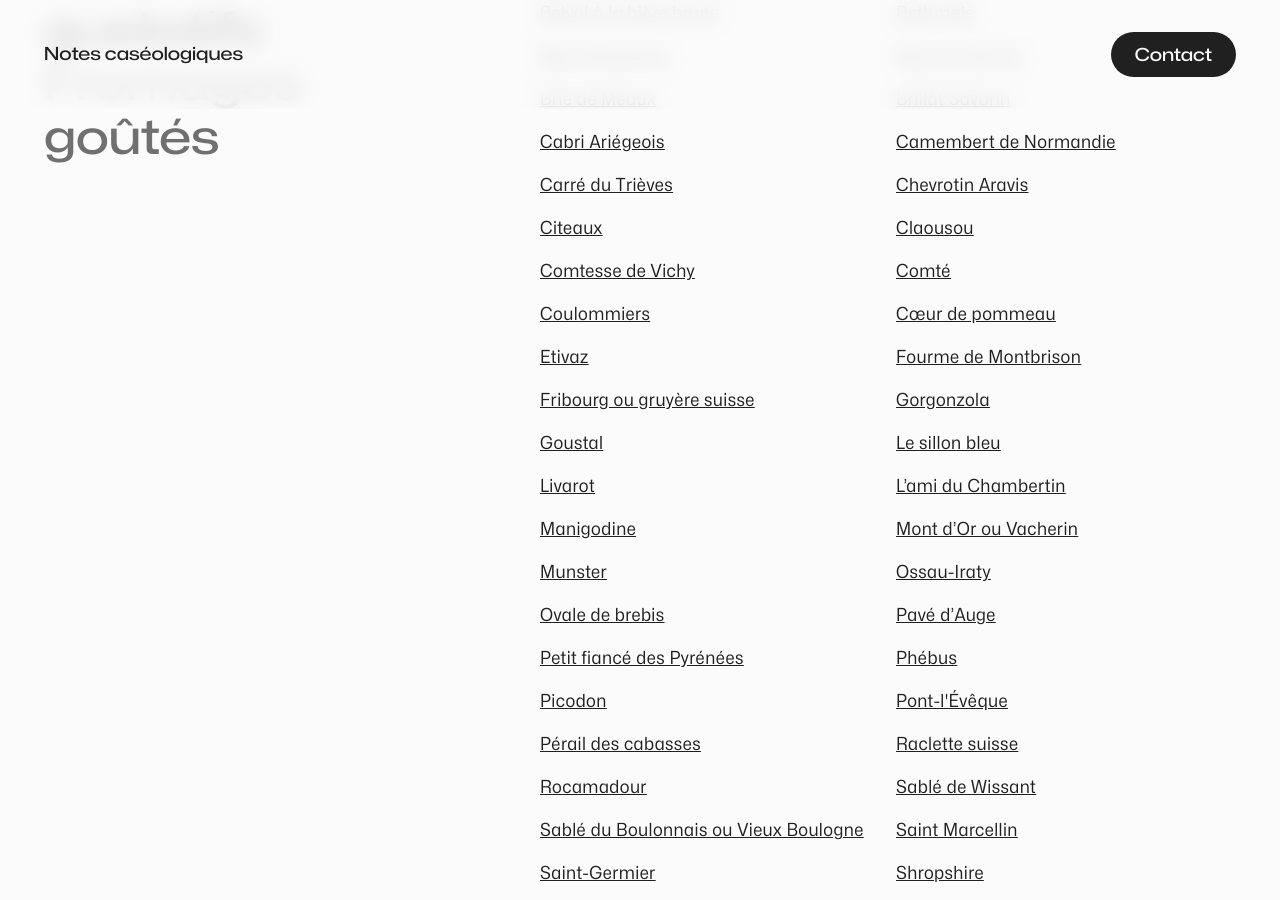
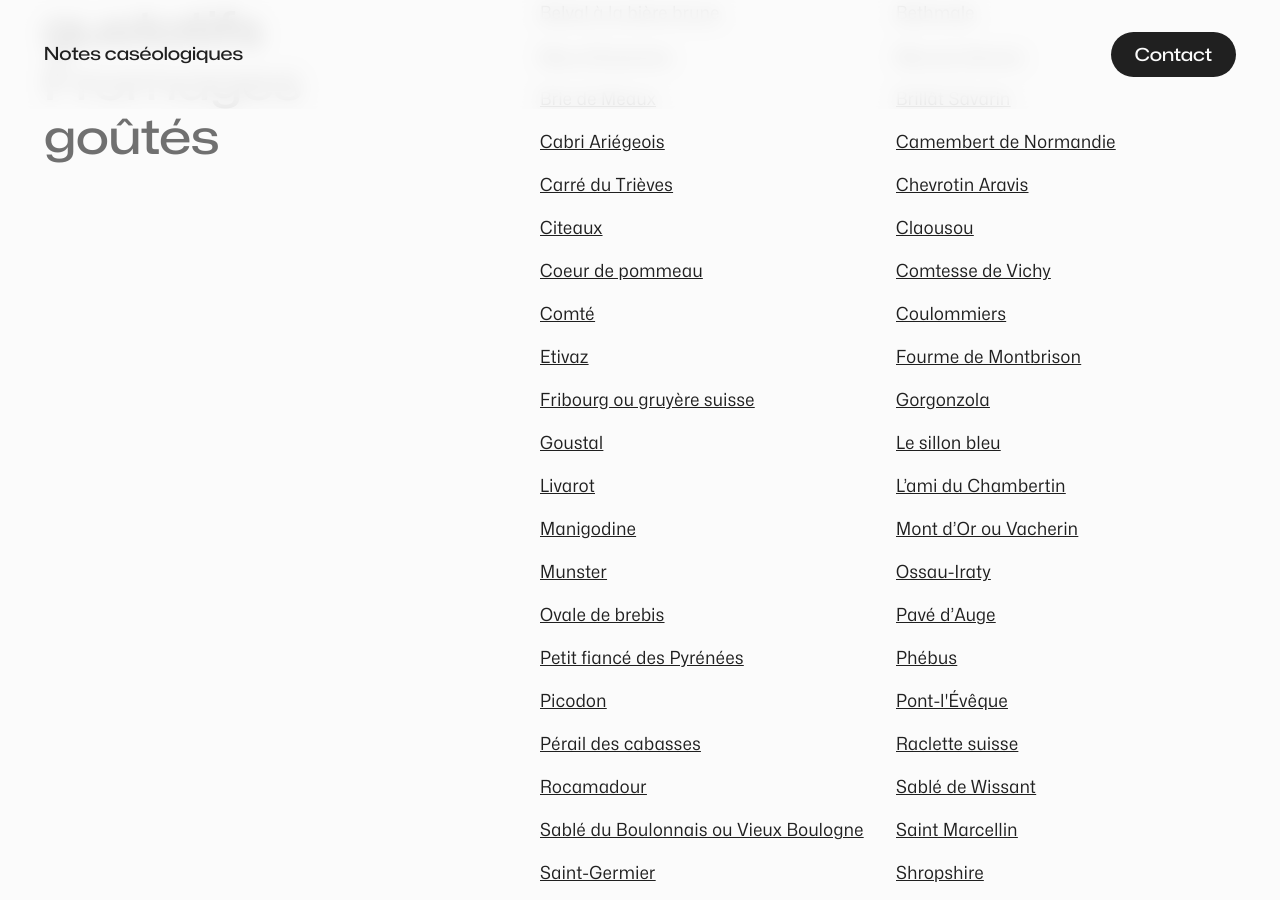
Before and after one commit to timotheejulien/fromages, a Jekyll site: the page built from index.md, in a window 1280 px wide and 900 px high, scrolled down 915 px. Built offline with Jekyll 4.4.1, drawn with Linux system fonts in a browser that asks for light colours; comment, search, counter and statistics services are not loaded.

Commit message:
Ajout tags 2024-02-21-coeur-de-pommeau.md

```diff
--- a/_posts/2024-02-21-coeur-de-pommeau.md
+++ b/_posts/2024-02-21-coeur-de-pommeau.md
@@ -1,9 +1,12 @@
 ---
 layout: post
-title:  "Cœur de pommeau"
+title:  "Coeur de pommeau"
 note: "★★★☆☆"
 image: /assets/coeur-pommeau.png
 comment: "Il se rapproche du Neufchâtel mais en bouche, il tire légèrement sur le goût de chèvre frais. Il a également son aspect, plâtreux mais il est très goûtu ! Bonne durée en bouche, très bonne dégustation !"
+tags:
+    - Pâte molle
+    - Pâte fleurie
 ---
 
 ## Informations
```
